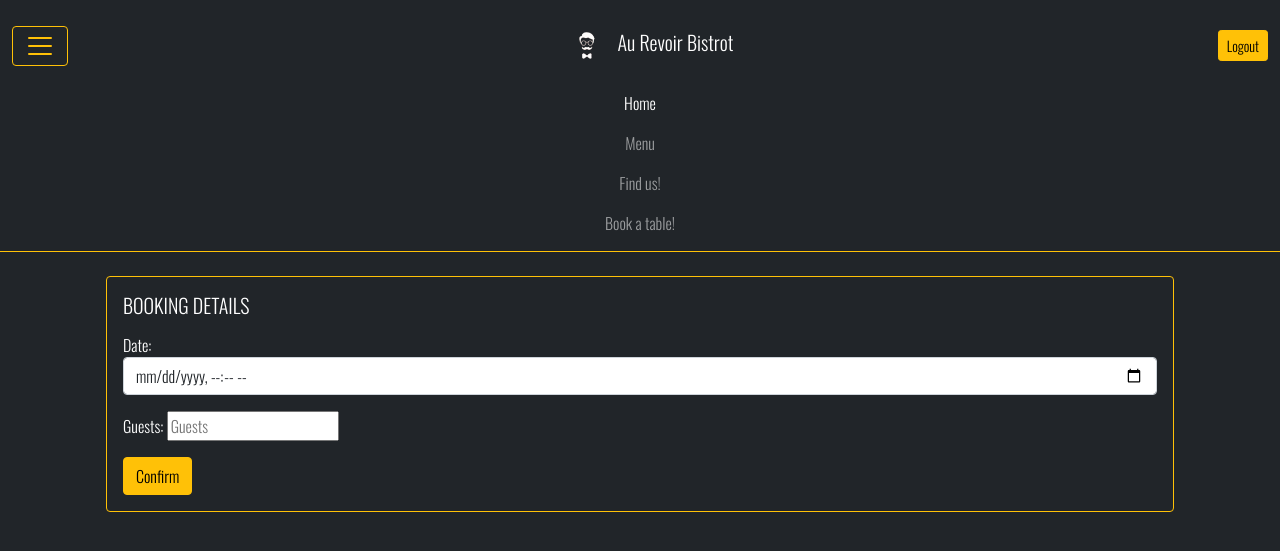
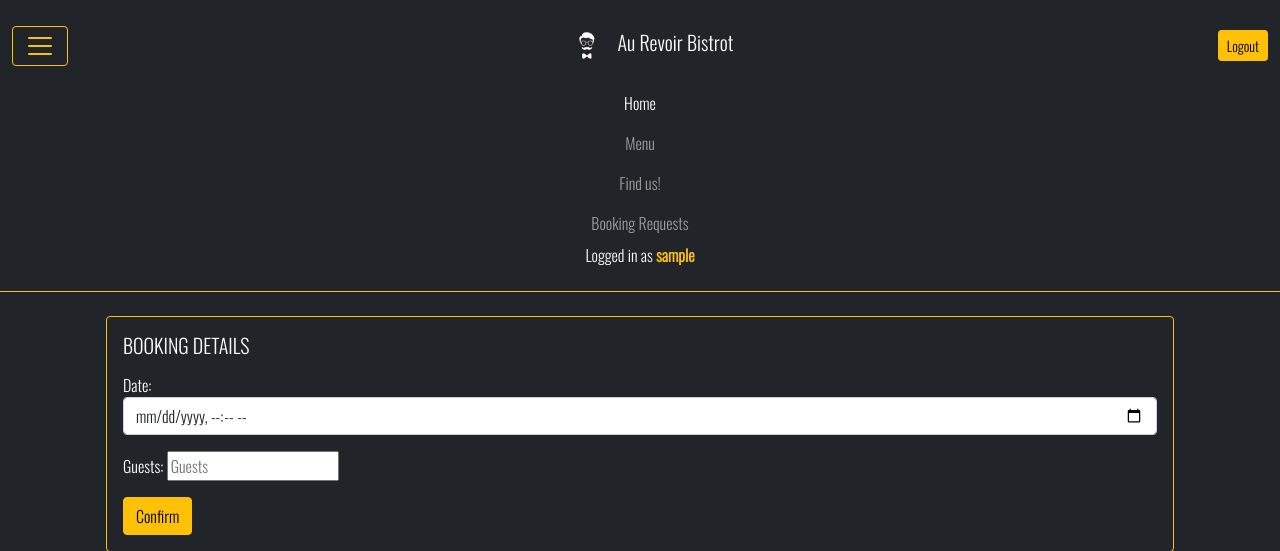
Before and after one commit to MartinFortuna/mrw-restaurant, a Django app: page /booking in a window 1280 px wide, after a click that opens the changed part. Shown: the top 551 px of the page. Run offline with Django 3.2, Linux system fonts and the light colour scheme; the visitor is signed in with stand-in values (Sample User, id 1); some libraries are stand-ins or nearby versions.

Commit message:
Add booklist to nav.html + user logged status

```diff
--- a/templates/includes/nav.html
+++ b/templates/includes/nav.html
@@ -27,7 +27,7 @@
       <div class="collapse navbar-collapse" id="navbarNav">
         <ul class="navbar-nav">
           <li class="nav-item mx-auto">
-            <a class="nav-link active" aria-current="page" href="#">Home</a>
+            <a class="nav-link active" aria-current="page" href="{% url 'index' %}">Home</a>
           </li>
           <li class="nav-item mx-auto">
             <a class="nav-link" href="#">Menu</a>
@@ -36,8 +36,20 @@
             <a class="nav-link" href="#">Find us!</a>
           </li>
           {% if user.is_authenticated %}
+            {% if user.is_superuser %}
+            <li class="nav-item mx-auto">
+              <a class="nav-link" href="{% url 'booklist' %}"> Booking Requests</a>
+            </li>
+            {% else %}
             <li class="nav-item mx-auto">
               <a class="nav-link" href="{% url 'booking' %}"> Book a table!</a>
+            </li>
+            <li class="nav-item mx-auto">
+              <a class="nav-link" href="{% url 'booklist' %}"> My Bookings</a>
+            </li>
+            {% endif %}
+            <li class="nav-item mx-auto">
+              <p class="text-light"> Logged in as <strong class="text-warning">{{ user.username }}</strong></p>
             </li>
           {% endif %}
         </ul>
```
